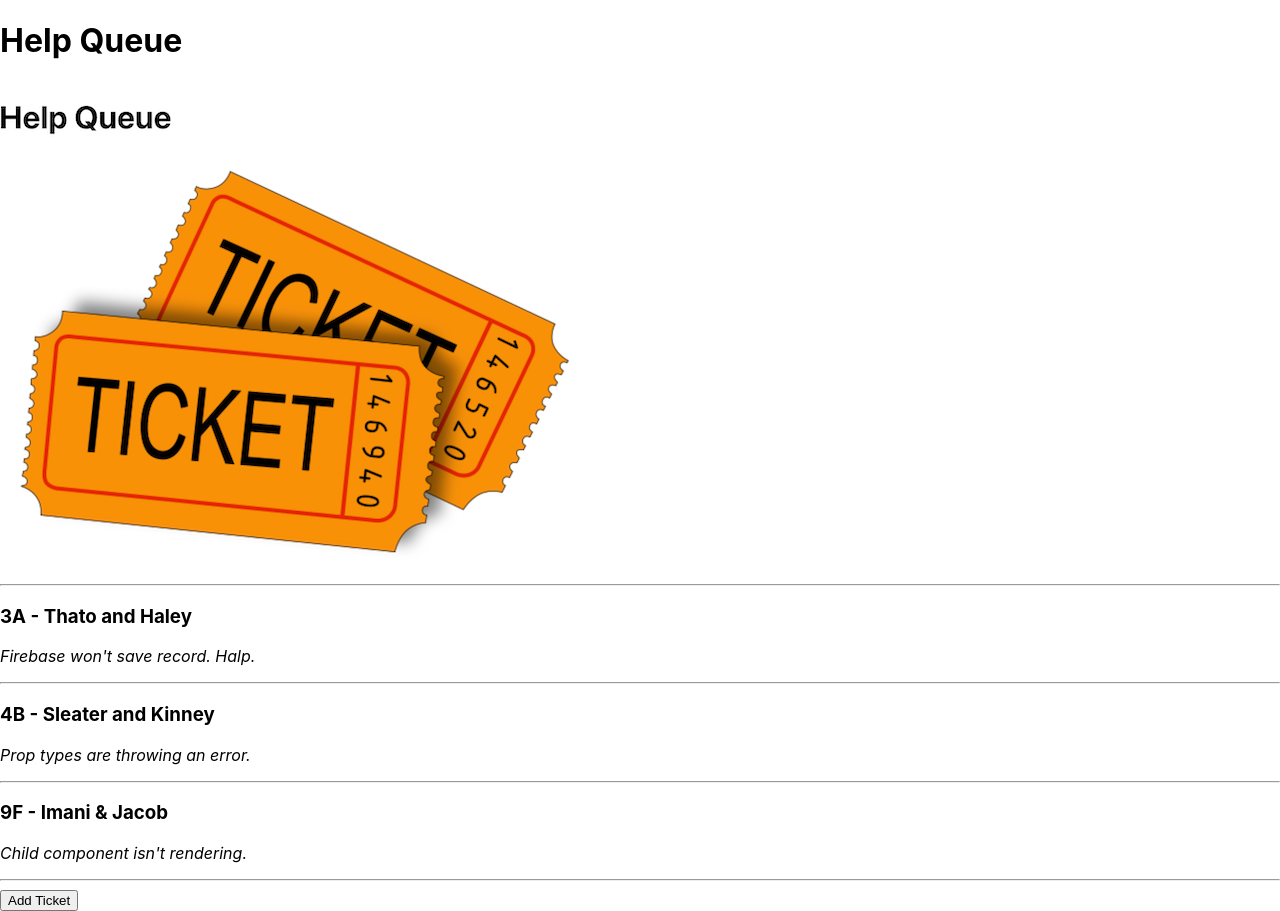
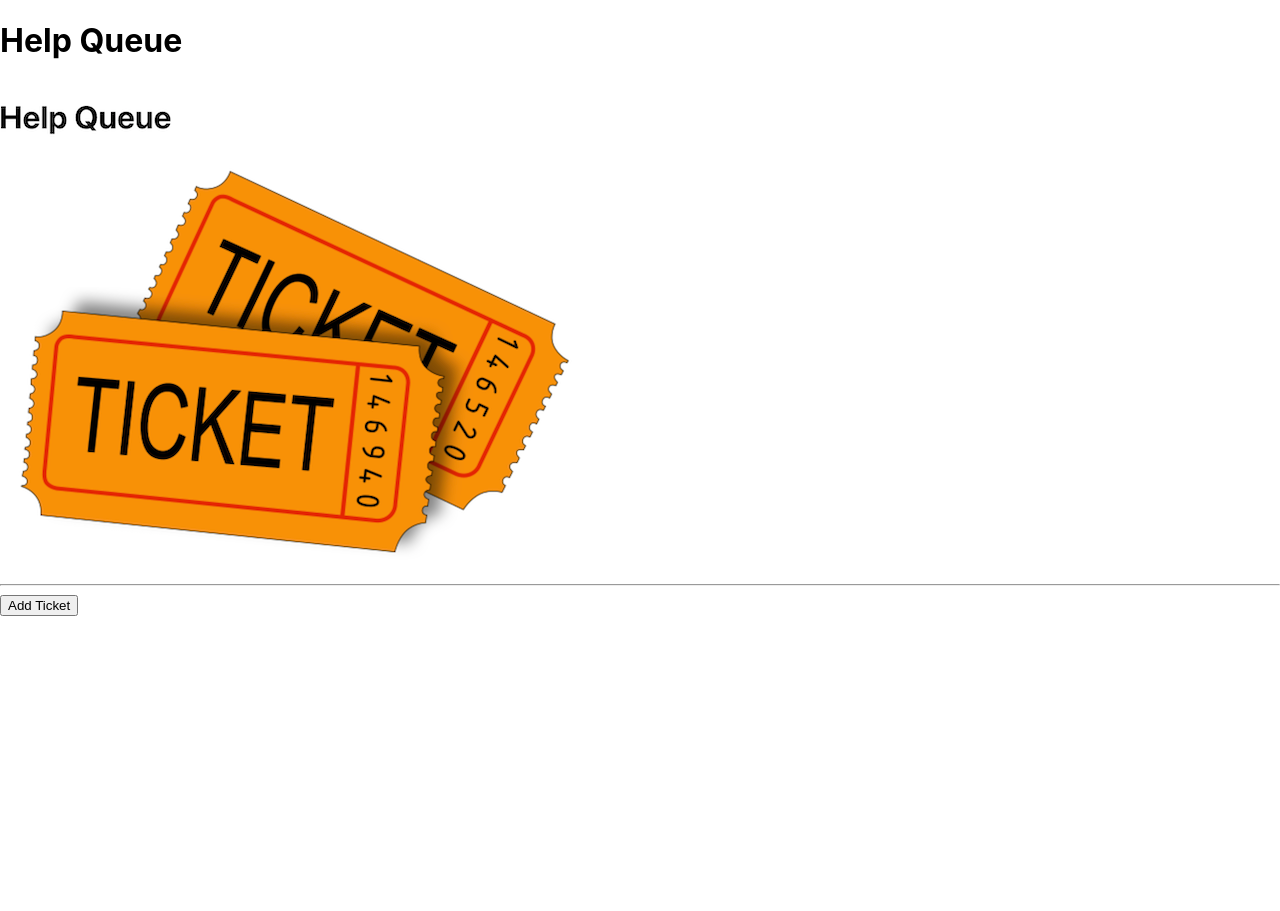
Before and after one commit to jeffchiudev/help-queue-practice, a React (Create React App) app: page / in a window 1280 px wide. After the commit the page ends 800 px from the top, so only its background shows below. Built offline with nearby package versions, Linux system fonts and the light colour scheme.

Commit message:
add functional ticket creation

```diff
--- a/src/components/NewTicketForm.js
+++ b/src/components/NewTicketForm.js
@@ -1,13 +1,12 @@
 import React from "react";
 import { v4 } from 'uuid';
+import PropTypes from "prop-types";
 
-function NewTicketForm() {
+function NewTicketForm(props) {
 
   function handleNewTicketFormSubmission(event){
     event.preventDefault();
-    console.log(event.target.names.value);
-    console.log(event.target.location.value);
-    console.log(event.target.issue.value);
+    props.onNewTicketCreation({names: event.target.names.value, location: event.target.location.value, issue: event.target.issue.value, id: v4()});
   }
   return (
     <React.Fragment>
@@ -29,4 +28,8 @@
   );
 }
 
+NewTicketForm.propTypes = {
+  onNewTicketCreation: PropTypes.func
+};
+
 export default NewTicketForm;
--- a/src/components/TicketControl.js
+++ b/src/components/TicketControl.js
@@ -7,9 +7,18 @@
   constructor(props) {
     super(props);
     this.state = {
-      formVisibleOnPage: false
+      formVisibleOnPage: false,
+      masterTicketList: []
     };
   }
+
+handleAddingNewTicketToList = (newTicket) => {
+  const newMasterTicketList = this.state.masterTicketList.concat(newTicket);
+  this.setState({
+    masterTicketList: newMasterTicketList,
+    formVisibleOnPage: false
+  });
+}
 
   handleClick = () => {
     this.setState(prevState => ({
@@ -21,10 +30,10 @@
     let currentlyVisibleState = null;
     let buttonText = null;
     if (this.state.formVisibleOnPage) {
-      currentlyVisibleState = <NewTicketForm/>
+      currentlyVisibleState = <NewTicketForm onNewTicketCreation={this.handleAddingNewTicketToList}/>
       buttonText = "Return to Ticket List";
     } else {
-      currentlyVisibleState = <TicketList/>
+      currentlyVisibleState = <TicketList ticketList={this.state.masterTicketList}/>;
       buttonText = "Add Ticket";
     }
     return (
--- a/src/components/TicketList.js
+++ b/src/components/TicketList.js
@@ -1,29 +1,12 @@
 import React from "react";
 import Ticket from "./Ticket";
+import PropTypes from "prop-types";
 
-const masterTicketList = [
-  {
-    names: 'Thato and Haley',
-    location: '3A',
-    issue: 'Firebase won\'t save record. Halp.'
-  },
-  {
-    names: 'Sleater and Kinney',
-    location: '4B',
-    issue: 'Prop types are throwing an error.'
-  },
-  {
-    names: 'Imani & Jacob',
-    location: '9F',
-    issue: 'Child component isn\'t rendering.'
-  }
-];
-
-function TicketList(){
+function TicketList(props){
   return (
     <React.Fragment>
       <hr/>
-      {masterTicketList.map((ticket, index) =>
+      {props.ticketList.map((ticket, index) =>
         <Ticket names ={ticket.names}
           location={ticket.location}
           issue={ticket.issue}
@@ -33,4 +16,8 @@
   );
 }
 
+TicketList.propTypes = {
+  ticketList: PropTypes.array
+}
+
 export default TicketList;
```
